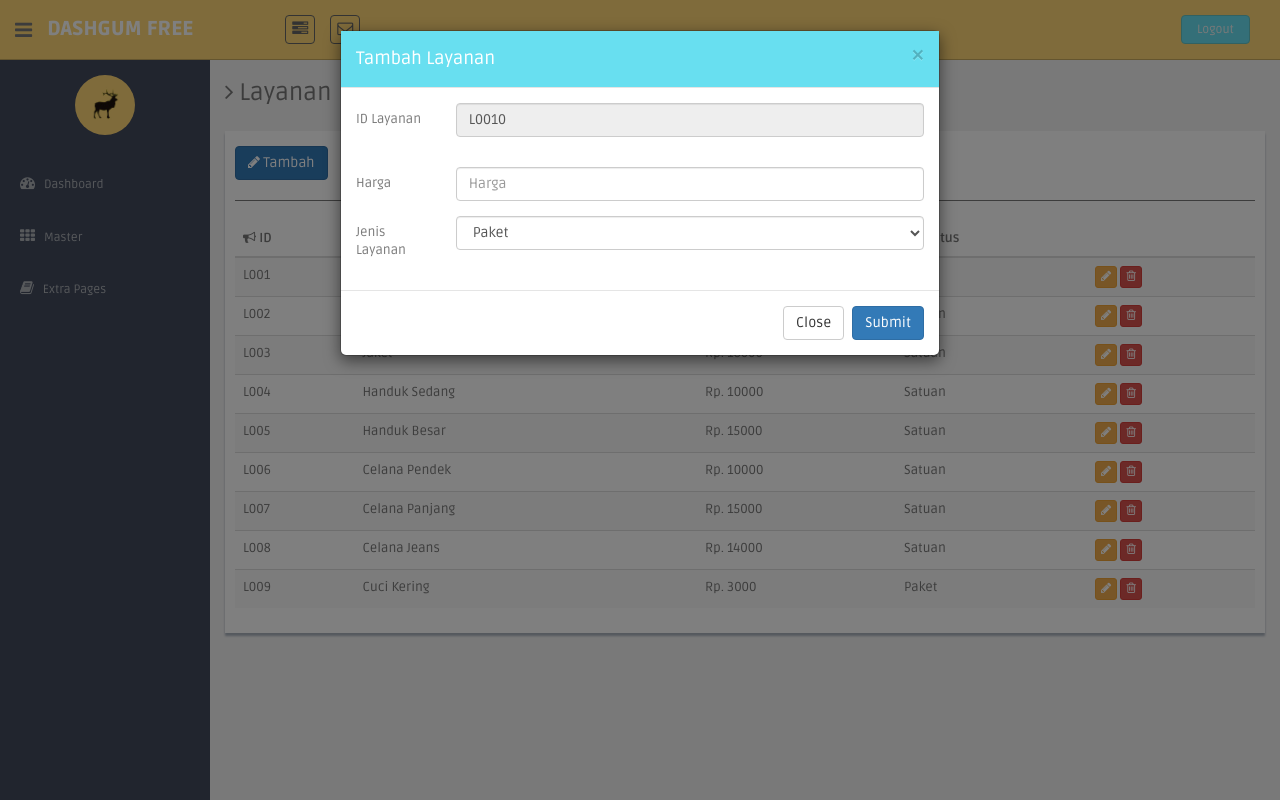
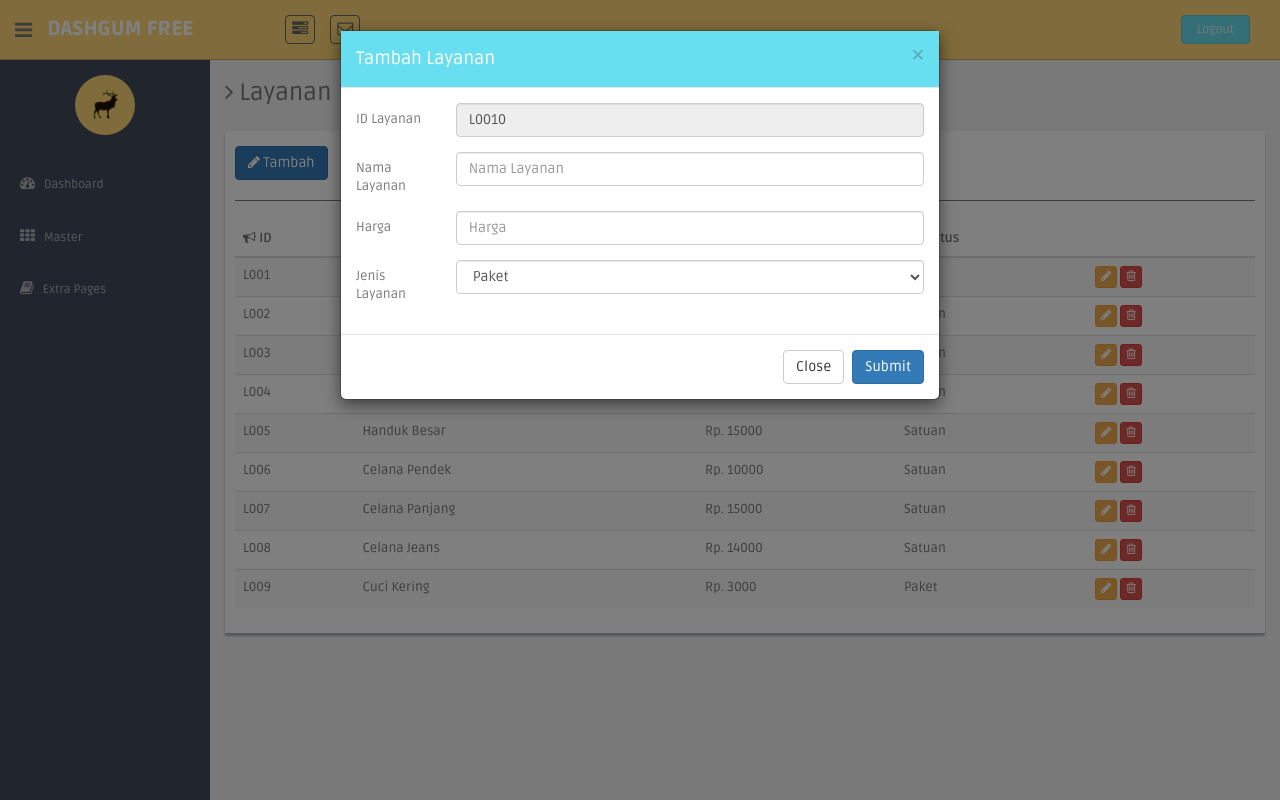
Before and after one commit to pradikaaaaa/project-pkl, a CodeIgniter app: page /database/index.php/c_layanan/index in a window 1280 px wide, after a click on "Tambah". Run offline with CodeIgniter, Linux system fonts and the light colour scheme; data comes from the database, SQL or seed files in the repository; data that the repository does not hold is empty; some libraries are stand-ins or nearby versions.

Commit message:
update view_layanan

```diff
--- a/application/views/dashboard/master/view_layanan.php
+++ b/application/views/dashboard/master/view_layanan.php
@@ -90,10 +90,10 @@
                               </div>
                         </div>
                         <div class="form-group">
-                              <!-- <label class="col-sm-2 col-sm-2 control-label">Nama Layanan</label>
+                              <label class="col-sm-2 col-sm-2 control-label">Nama Layanan</label>
                               <div class="col-sm-10">
                                   <input class="form-control" type="text" placeholder="Nama Layanan" name="nama">
-                              </div> -->
+                              </div>
                         </div>
                         <div class="form-group">
                               <label class="col-sm-2 col-sm-2 control-label">Harga</label>
```
